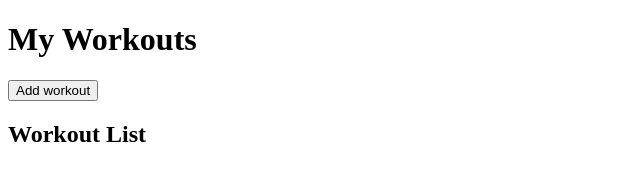
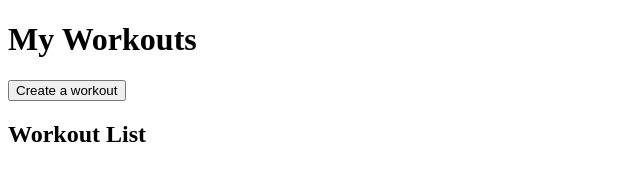
Before and after one commit to Alg0r3/daily-quests-vue, a Vue app: page / in a window 1280 px wide. Shown: the top 170 px of the page, without its empty margins (0-640 px from the left). Built offline with nearby package versions, Linux system fonts and the light colour scheme.

Commit message:
feat(workouts): improve form
- Improve accessibility
- Add create/cancel events

```diff
--- a/src/features/workouts/components/WorkoutForm.vue
+++ b/src/features/workouts/components/WorkoutForm.vue
@@ -1,22 +1,41 @@
 <script setup lang="js">
 import { useWorkoutsStore } from '@/features/workouts/stores/workouts.store.js';
-import { ref } from 'vue';
+import { ref, onMounted, nextTick } from 'vue';
 
 const workoutsStore = useWorkoutsStore();
 const name = ref('');
 
+/** @type {import('vue').Ref<HTMLInputElement|null>} */
+const firstInput = ref(null);
+
+const emit = defineEmits(['created', 'cancelled']);
+
 async function onSubmit() {
   await workoutsStore.create({ name: name.value });
+
   name.value = '';
+  emit('created');
 }
+
+onMounted(async () => {
+  // Ensure DOM is updated before focusing on the first input
+  await nextTick();
+
+  const element = firstInput.value;
+
+  if (element) {
+    element.focus();
+  }
+});
 </script>
 
 <template>
   <h2>New workout</h2>
-  <form @submit.prevent="onSubmit">
+  <form @submit.prevent="onSubmit" @keyup.esc="emit('cancelled')">
     <label for="name">Name</label>
-    <input id="name" type="text" placeholder="Type a name" v-model.trim="name" />
-    <button type="submit">Add</button>
+    <input id="name" type="text" placeholder="Type a name" ref="firstInput" v-model.trim="name" />
+    <button type="submit">Create</button>
+    <button type="button" @click="emit('cancelled')">Cancel</button>
   </form>
 </template>
 
--- a/src/pages/WorkoutPage.vue
+++ b/src/pages/WorkoutPage.vue
@@ -5,21 +5,42 @@ import { ref } from 'vue';
 
 const isFormVisible = ref(false);
 
-function toggleFormVisibility() {
-  isFormVisible.value = !isFormVisible.value;
+/** @type {import('vue').Ref<HTMLButtonElement|null>} */
+const createButton = ref(null);
+
+function openForm() {
+  isFormVisible.value = true;
+}
+
+function closeForm() {
+  isFormVisible.value = false;
+
+  const element = createButton.value;
+
+  if (element) {
+    element.focus();
+  }
 }
 </script>
 
 <template>
   <h1>My Workouts</h1>
 
+  <button
+    type="button"
+    ref="createButton"
+    @click="openForm"
+    :aria-expanded="isFormVisible"
+    aria-controls="create-workout"
+  >
+    Create a workout
+  </button>
+
   <Transition name="fade">
-    <WorkoutForm v-if="isFormVisible" />
+    <section id="create-workout" v-if="isFormVisible">
+      <WorkoutForm @created="closeForm" @cancelled="closeForm" />
+    </section>
   </Transition>
-
-  <button @click="toggleFormVisibility">
-    {{ isFormVisible ? 'Cancel' : 'Add workout' }}
-  </button>
 
   <WorkoutList />
 </template>
```
